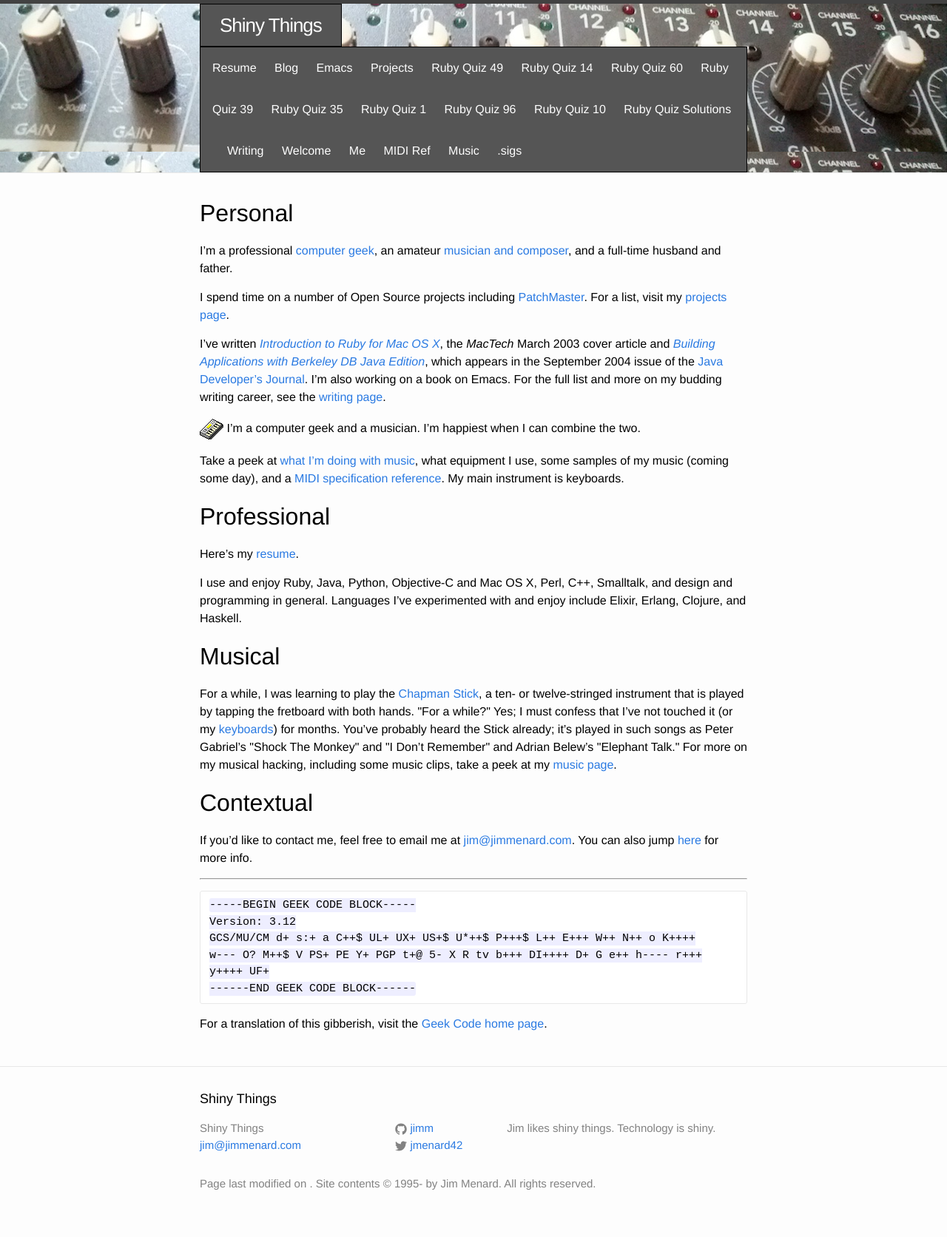
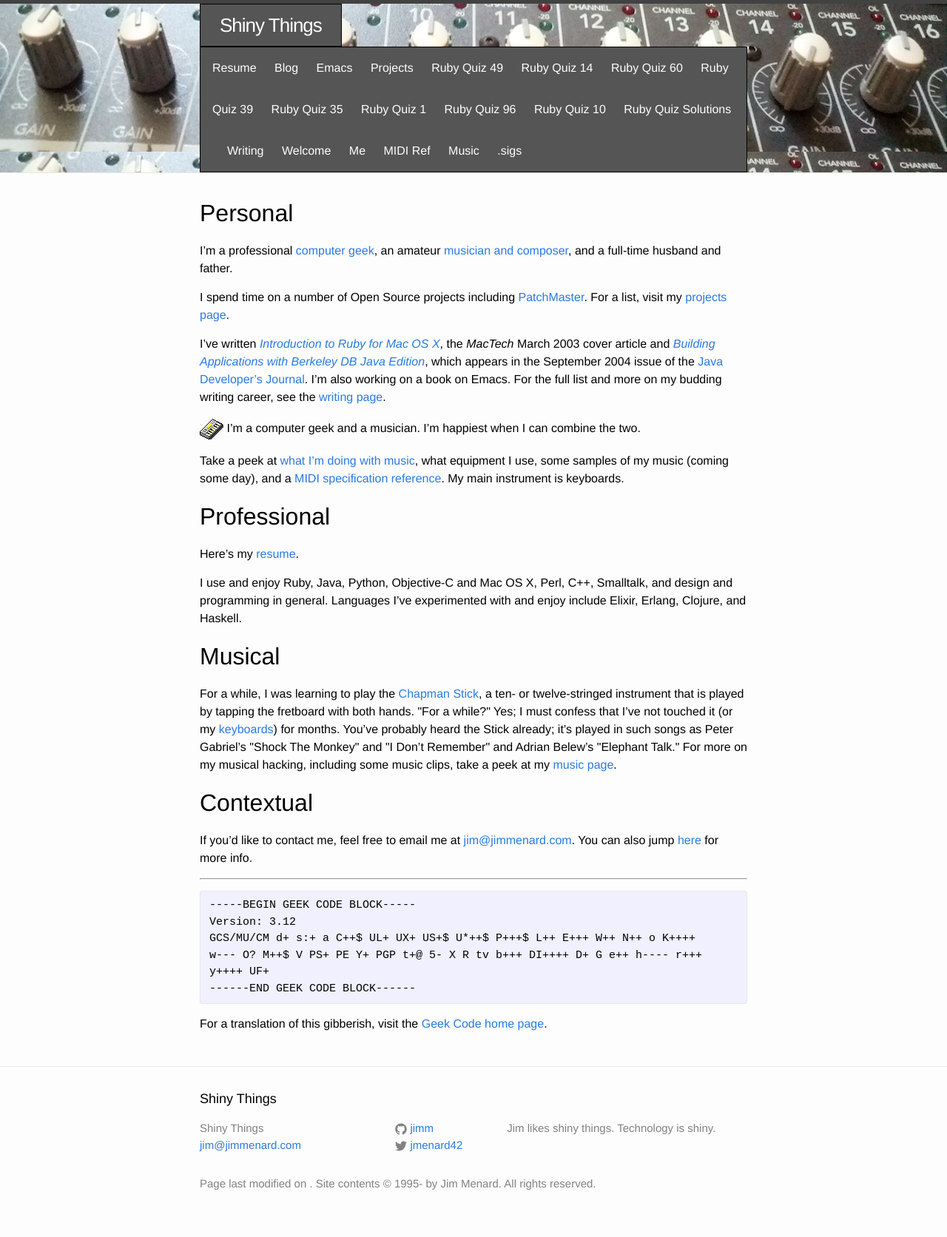
Before and after one commit to jimm/www-jimmenard-com-jekyll, a Jekyll site: the page built from jimm.md, in a window 1280 px wide. Shown: the whole page at 74% size. Built offline with Jekyll 4.4.1, drawn with Linux system fonts in a browser that asks for light colours.

Commit message:
fix bg coloring for code and pre, lighten bg color

```diff
--- a/_sass/_base.scss
+++ b/_sass/_base.scss
@@ -136,7 +136,7 @@ code {
     font-size: 15px;
     border: 1px solid $grey-color-light;
     border-radius: 3px;
-    background-color: #eef;
+    background-color: #f0f0ff;
 }
 
 code {
--- a/_sass/_syntax-highlighting.scss
+++ b/_sass/_syntax-highlighting.scss
@@ -2,7 +2,6 @@
  * Syntax highlighting styles
  */
 .highlight {
-    background: #fff;
     @extend %vertical-rhythm;
 
     .c     { color: #998; font-style: italic } // Comment
```
